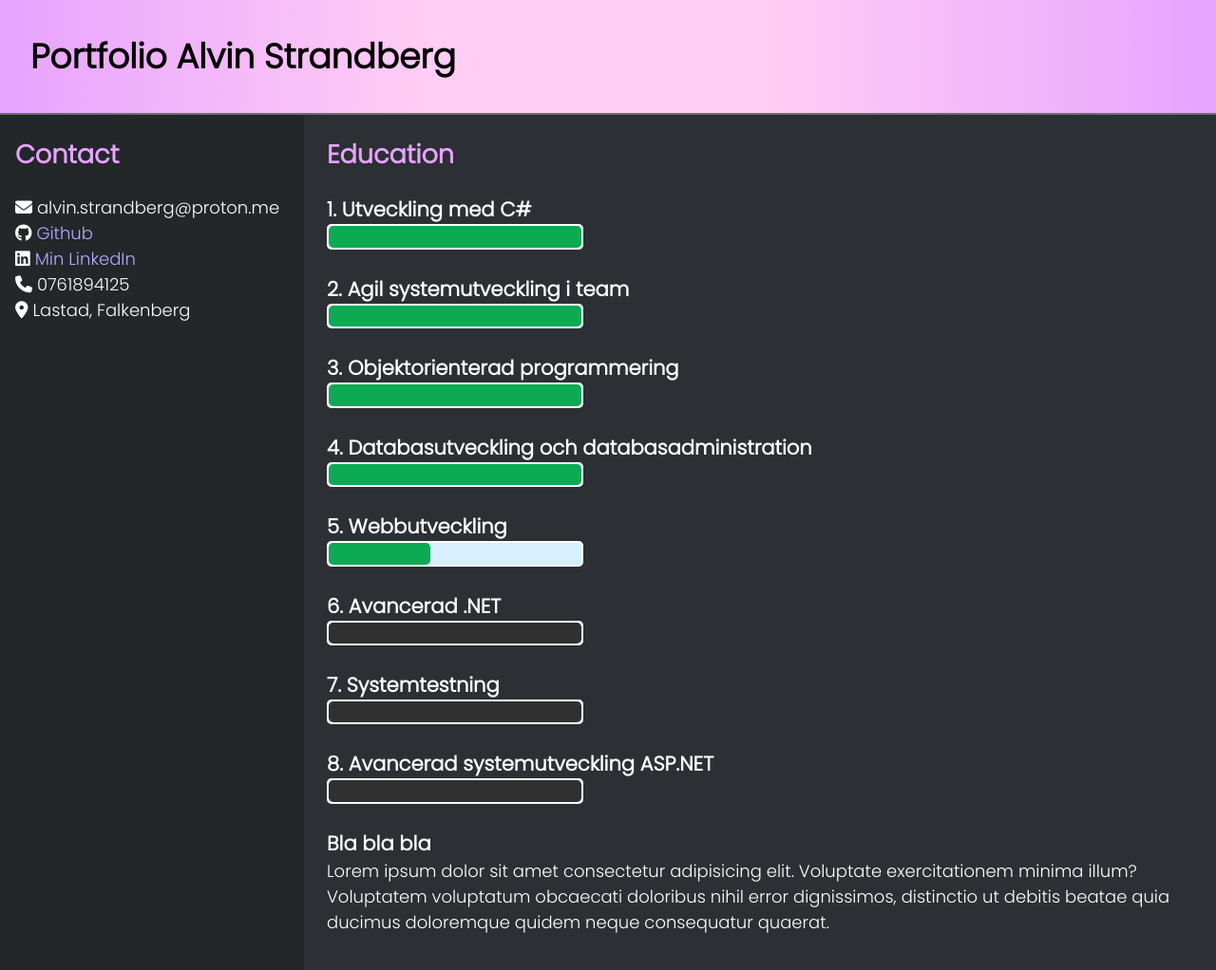
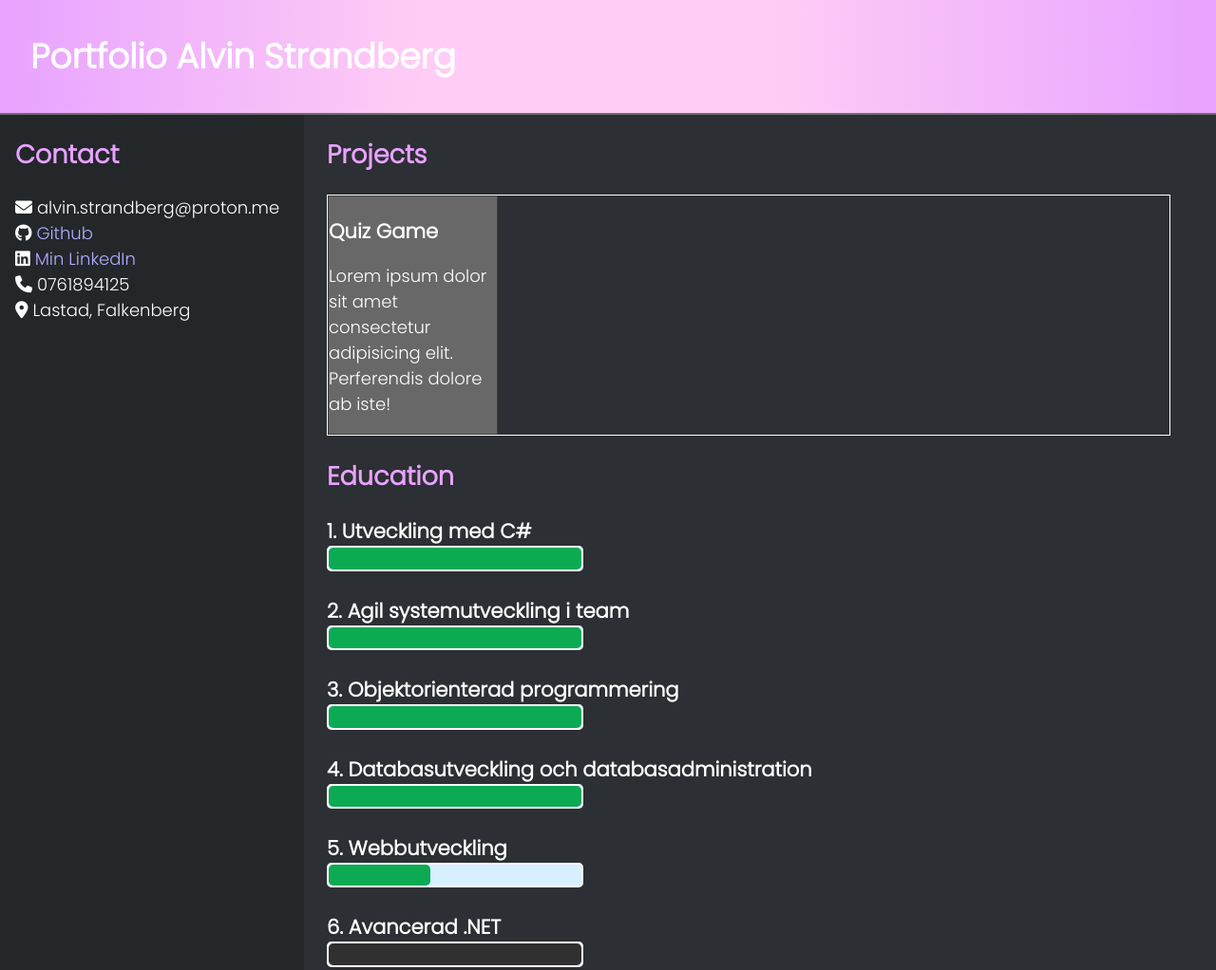
Before and after one commit to troskan/StaticPortfolio, a plain HTML site: page index.html in a window 1280 px wide. Shown: the top 1022 px of the page at 95% size. Drawn offline with Linux system fonts and the light colour scheme.

Commit message:
minor changes

```diff
--- a/CSS/home-styling.css
+++ b/CSS/home-styling.css
@@ -15,6 +15,7 @@ header {
   background-color: rgba(104, 107, 107, 0);
   margin: 0rem;
   padding: 2rem;
+  color: #ffffff;
 }
 header h1 {
   margin: 0rem;
@@ -100,7 +101,17 @@ main h3 {
   width: 100%;
   border-radius: 0.3rem;
 }
-
+.portfol-container {
+  border: 1px solid white;
+}
+.box-container {
+  display: flex;
+  max-width: 20%;
+  border: 1px solid rgb(63, 63, 63);
+}
+.portfol-item {
+  background-color: #686868;
+}
 aside {
   background-color: #23272a;
   width: 25%;
--- a/index.html
+++ b/index.html
@@ -48,6 +48,12 @@
 
       <main>
         <section class="main-header">
+          <h2>Projects</h2>
+          <section class="portfol-container">
+            <div class="box-container">
+              <div class=portfol-item><h3>Quiz Game</h3><p>Lorem ipsum dolor sit amet consectetur adipisicing elit. Perferendis dolore ab iste!</p></div>
+            </div>
+          </section>
           <h2>Education</h2>
           <section class="school-container">
             <div class="xp-container">
```
